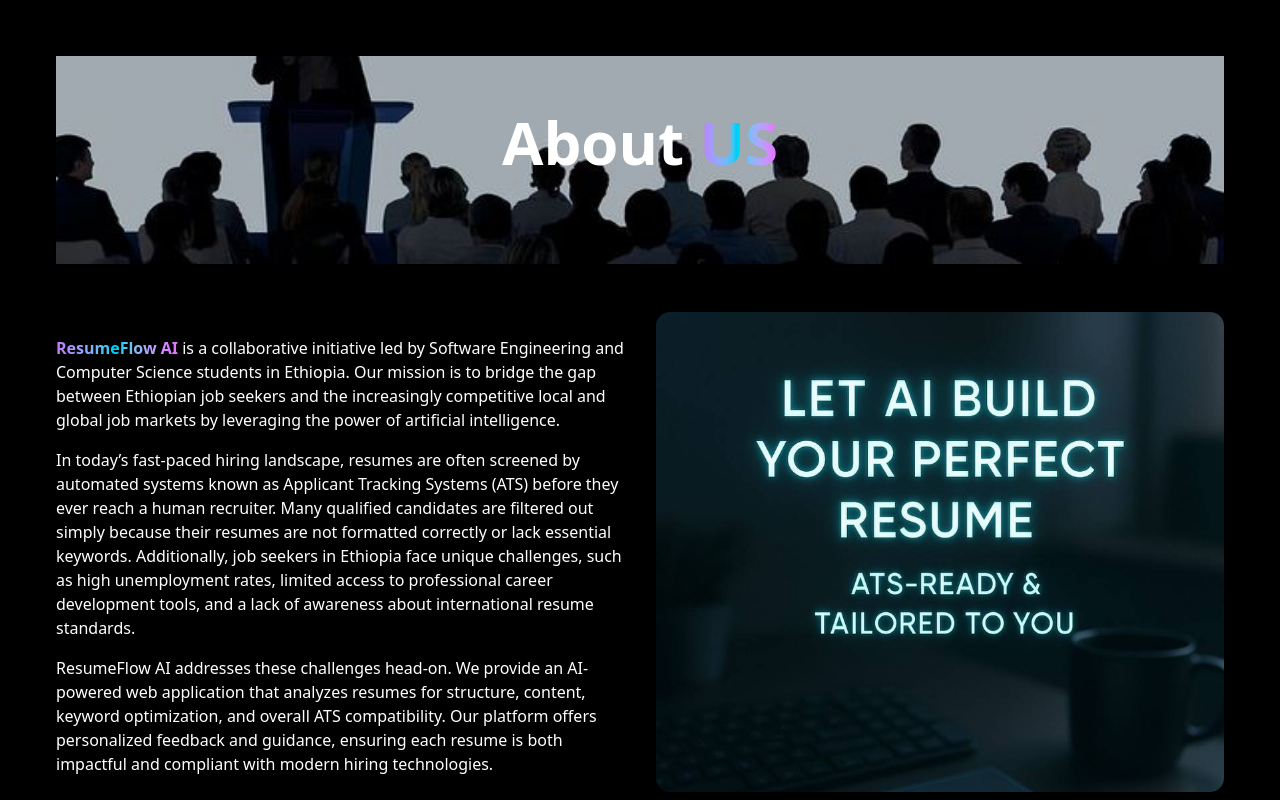
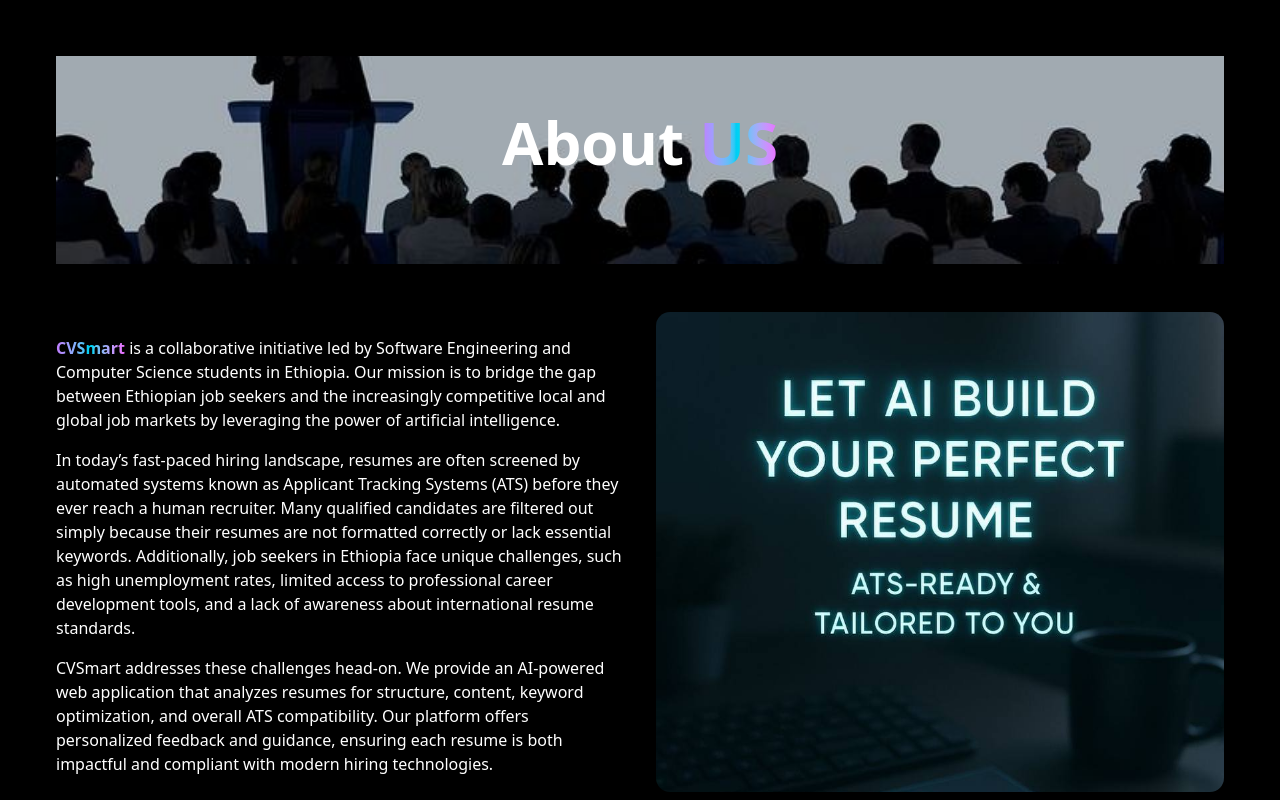
Before and after one commit to asgerami/cvsmart, a Next.js app in the folder frontend/: page /about in a window 1280 px wide. Shown: the top 800 px of the page. Built offline with nearby package versions, Linux system fonts and the light colour scheme.

Commit message:
refactor: update branding from ResumeFlow AI to CVSmart across the application

```diff
--- a/frontend/src/app/about/page.tsx
+++ b/frontend/src/app/about/page.tsx
@@ -62,13 +62,13 @@
   {/* Text on the Left */}
   <div className="md:w-1/2 text-left">
     <p className="mb-4 mt-6">
-      <span className="bg-gradient-to-r font-bold from-purple-400 via-cyan-400 to-fuchsia-400 text-transparent bg-clip-text">ResumeFlow AI</span> is a collaborative initiative led by Software Engineering and Computer Science students in Ethiopia. Our mission is to bridge the gap between Ethiopian job seekers and the increasingly competitive local and global job markets by leveraging the power of artificial intelligence.
+      <span className="bg-gradient-to-r font-bold from-purple-400 via-cyan-400 to-fuchsia-400 text-transparent bg-clip-text">CVSmart</span> is a collaborative initiative led by Software Engineering and Computer Science students in Ethiopia. Our mission is to bridge the gap between Ethiopian job seekers and the increasingly competitive local and global job markets by leveraging the power of artificial intelligence.
     </p>
     <p className="mb-4">
       In today’s fast-paced hiring landscape, resumes are often screened by automated systems known as Applicant Tracking Systems (ATS) before they ever reach a human recruiter. Many qualified candidates are filtered out simply because their resumes are not formatted correctly or lack essential keywords. Additionally, job seekers in Ethiopia face unique challenges, such as high unemployment rates, limited access to professional career development tools, and a lack of awareness about international resume standards.
     </p>
     <p className="mb-4">
-      ResumeFlow AI addresses these challenges head-on. We provide an AI-powered web application that analyzes resumes for structure, content, keyword optimization, and overall ATS compatibility. Our platform offers personalized feedback and guidance, ensuring each resume is both impactful and compliant with modern hiring technologies.
+      CVSmart addresses these challenges head-on. We provide an AI-powered web application that analyzes resumes for structure, content, keyword optimization, and overall ATS compatibility. Our platform offers personalized feedback and guidance, ensuring each resume is both impactful and compliant with modern hiring technologies.
     </p>
   </div>
 
@@ -83,7 +83,7 @@
   <div className="md:w-1/2 w-full">
     <img
       src="/1.jpg" // assuming 1.jsx refers to the image name being 1.jpg
-      alt="ResumeFlow AI"
+      alt="CVSmart"
       className="w-full max-h-[30rem] object-cover object-top rounded-xl shadow-lg"
     />
   </div>
@@ -101,7 +101,7 @@
       </li>
     </ul>
     <p className="mb-4">
-      By aligning technological innovation with the practical needs of Ethiopian job seekers, ResumeFlow AI empowers individuals to stand out, secure more interview opportunities, and confidently pursue their career goals. Our platform is more than a tool—it’s a step toward reducing unemployment and fostering professional growth across Ethiopia.
+      By aligning technological innovation with the practical needs of Ethiopian job seekers, CVSmart empowers individuals to stand out, secure more interview opportunities, and confidently pursue their career goals. Our platform is more than a tool—it’s a step toward reducing unemployment and fostering professional growth across Ethiopia.
     </p>
     <p>
       Together, we are building a future where every qualified Ethiopian has the tools to succeed—one resume at a time.
--- a/frontend/src/app/analyze/page.tsx
+++ b/frontend/src/app/analyze/page.tsx
@@ -271,7 +271,7 @@
                 <Sparkles className="w-5 h-5 text-white" />
               </div>
               <span className="text-xl font-bold tracking-tight">
-                ResumeFlow AI
+                CVSmart
               </span>
             </div>
             <div className="flex space-x-8">
@@ -311,7 +311,7 @@
               ))}
             </div>
             <p className="text-white/50 text-sm">
-              © {new Date().getFullYear()} ResumeFlow AI. All rights reserved.
+              © {new Date().getFullYear()} CVSmart. All rights reserved.
             </p>
           </div>
         </div>
--- a/frontend/src/app/page.tsx
+++ b/frontend/src/app/page.tsx
@@ -82,7 +82,7 @@
               <Sparkles className="w-5 h-5 text-white" />
             </div>
             <span className="text-xl font-bold tracking-tight">
-              ResumeFlow AI
+              CVSmart
             </span>
           </div>
           <div className="hidden md:flex items-center space-x-8">
@@ -220,16 +220,14 @@
                 </Button>
                 <Button
                   size="lg"
-                  variant="outline"
-                  className="border-white/20 hover:bg-white/10 rounded-full px-8"
+                  className="bg-gradient-to-r from-purple-600 to-cyan-600 hover:from-purple-700 hover:to-cyan-700 text-white border-0 rounded-full px-8"
                 >
-                  <Link
-                    href="#how-it-works"
-                    className="flex items-center w-full h-full"
-                  >
-                    See How It Works
+                  <Link href="#how-it-works"
+                    className="flex items-center w-full h-full">
+                    See How It Works <ArrowRight className="ml-2 h-4 w-4" />
                   </Link>
                 </Button>
+
               </div>
             </div>
 
@@ -243,7 +241,7 @@
                       <div className="w-3 h-3 rounded-full bg-yellow-500"></div>
                       <div className="w-3 h-3 rounded-full bg-green-500"></div>
                     </div>
-                    <div className="text-xs text-white/50">ResumeFlow.ai</div>
+                    <div className="text-xs text-white/50">CVSmart.ai</div>
                   </div>
 
                   <div className="space-y-4">
@@ -459,11 +457,11 @@
                   <Sparkles className="w-5 h-5 text-white" />
                 </div>
                 <span className="text-xl font-bold tracking-tight">
-                  ResumeFlow AI
+                  CVSmart
                 </span>
               </div>
               <p className="text-white/70 mb-6 max-w-md">
-                ResumeFlow AI uses advanced artificial intelligence to analyze
+                CVSmart uses advanced artificial intelligence to analyze
                 resumes and provide actionable insights to help job seekers land
                 more interviews.
               </p>
@@ -547,7 +545,7 @@
 
           <div className="border-t border-white/10 pt-8 flex flex-col md:flex-row justify-between items-center">
             <p className="text-white/50 text-sm mb-4 md:mb-0">
-              © {new Date().getFullYear()} ResumeFlow AI. All rights reserved.
+              © {new Date().getFullYear()} CVSmart. All rights reserved.
             </p>
           </div>
         </div>
--- a/frontend/src/components/auth/auth-layout.tsx
+++ b/frontend/src/components/auth/auth-layout.tsx
@@ -35,7 +35,7 @@
         </div>
 
         <div className="text-center text-white/50 text-sm mt-6">
-          <p>ResumeFlow AI © {new Date().getFullYear()}</p>
+          <p>CVSmart © {new Date().getFullYear()}</p>
         </div>
       </div>
     </div>
--- a/frontend/src/components/dashboard/recent-activity.tsx
+++ b/frontend/src/components/dashboard/recent-activity.tsx
@@ -22,7 +22,7 @@
               <p className="text-sm font-medium leading-none text-white/80">
                 Account Created
               </p>
-              <p className="text-sm text-white/60">Welcome to ResumeFlow AI!</p>
+              <p className="text-sm text-white/60">Welcome to CVSmart!</p>
             </div>
             <div className="ml-auto text-sm text-white/50">Just now</div>
           </div>
```
